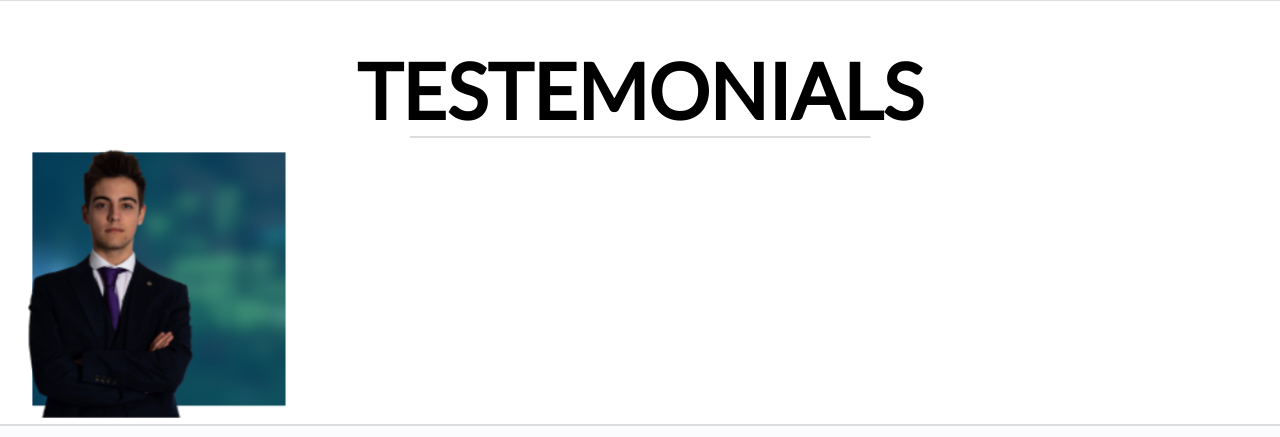
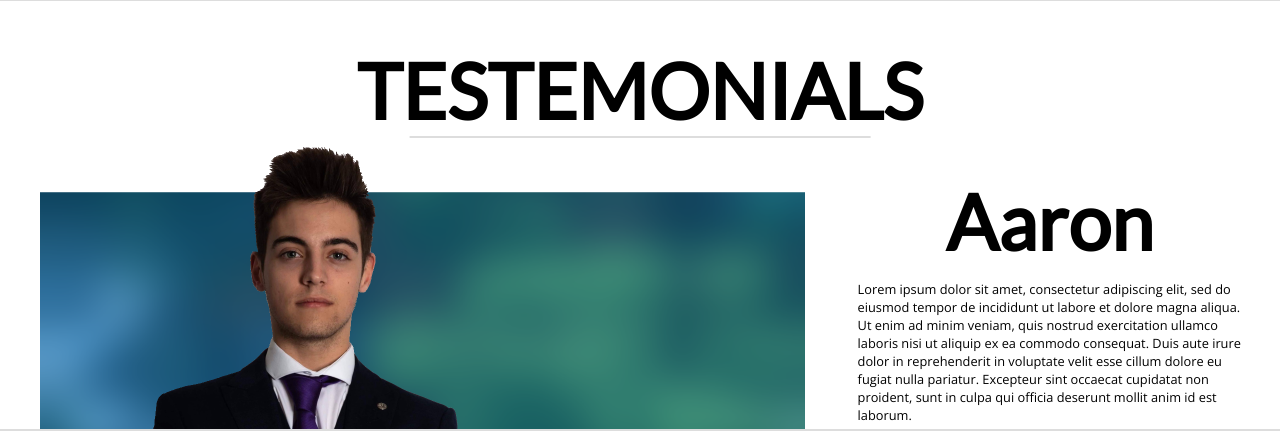
Before and after one commit to Lothiredon/lothiredon.github.io, a PHP site: page /about/about.html in a window 1280 px wide. Shown: the part 2268-2705 px from the top of the page. Run offline with PHP 8.4, Linux system fonts and the light colour scheme; some libraries are stand-ins or nearby versions.

Commit message:
Testemonials v0.2
Aaron fix

```diff
--- a/about/about.html
+++ b/about/about.html
@@ -452,27 +452,34 @@
 			<h1>TESTEMONIALS</h1>
 			<div class="section4-h1-line"></div>
 
+			<div class="testemonial-wrapper">
+
 			<div class="portrait-wrapper">
 				<div class="cd-background-wrapper">
 				   <figure class="cd-floating-background">
 					  <img class="cd-portrait-bg" src="portraits/aaron_bg.png" alt="image-1">
 					  <img class="cd-portrait-img" src="portraits/aaron_portrait.png" alt="image-2">
-					  <!-- images here -->
 				   </figure>
 				</div>
+			</div>
+
+			<div class="portrait-textbox">
+				<h1>Aaron</h1>
+				<p>Lorem ipsum dolor sit amet, consectetur adipiscing elit, sed do eiusmod tempor de incididunt ut labore et dolore magna aliqua. Ut enim ad minim veniam, quis nostrud exercitation ullamco laboris nisi ut aliquip ex ea commodo consequat. Duis aute irure dolor in reprehenderit in voluptate velit esse cillum dolore eu fugiat nulla pariatur. Excepteur sint occaecat cupidatat non proident, sunt in culpa qui officia deserunt mollit anim id est laborum.<p>
+			</div>
+
 			</div>
 
 			<!--<script src="main_parallax.js"></script>-->
 			<script>
 				$(".cd-background-wrapper").mousemove(function(e) {
-				  parallaxIt(e, ".cd-portrait-bg", -100);
+				  parallaxIt(e, ".cd-portrait-bg", -200);
 				  parallaxIt(e, ".cd-portrait-img", -30);
 				});
 
 				function parallaxIt(e, target, movement) {
 				  var $this = $(".cd-background-wrapper");
 				  var relX = e.pageX - $this.offset().left;
-				  var relY = e.pageY - $this.offset().top;
 
 				  TweenMax.to(target, 1, {
 					x: (relX - $this.width() / 2) / $this.width() * movement
--- a/about/stylesheet.css
+++ b/about/stylesheet.css
@@ -840,33 +840,38 @@ ol, ul{
 	margin: 0;
 }
 
-.portrait-wrapper {
-	height: 100%;
-	width: 100%;
-	overflow: hidden;
+/*----PORTRAIT 1----*/
+
+.testemonial-wrapper {
+	position: relative;
 }
 
-.portrait-wrapper img {
-	width: 100%;
-	max-width: 250px;
+.portrait-wrapper {
+	position: relative;
+	margin-top: 0%;
+	height: 100%;
+	width: 66%;
+	overflow: hidden;
 }
 
 .cd-background-wrapper {
   overflow: hidden;
-  perspective: 4000px;
   display: block;
+  height: 100%;
 }
 
 .cd-floating-background {
   transform-style: preserve-3d;
 }
 
-.cd-floating-background img:first-child {
-  transform: translateZ(50px);
+.cd-portrait-bg {
+	width: 100%;
+	transform: translateY(15%);
 }
 
-.cd-floating-background img:nth-child(2) {
-  transform: translateZ(400px);
+.cd-portrait-img {
+	position: absolute;
+	transform: translateY(-5%);
 }
 
 .cd-floating-background img:not(:first-child) {
@@ -874,3 +879,13 @@ ol, ul{
     top: 0;
     left: 0;
 }
+
+.portrait-textbox {
+	position: absolute;
+	z-index: 30;
+	width: 30%;
+	left: 67%;
+	top: 10%;
+	font-size: 1vmax;
+	font-family: 'Open Sans';
+}
```
Also changed, not shown: about/portraits/aaron_bg.png, about/portraits/aaron_portrait.png.
